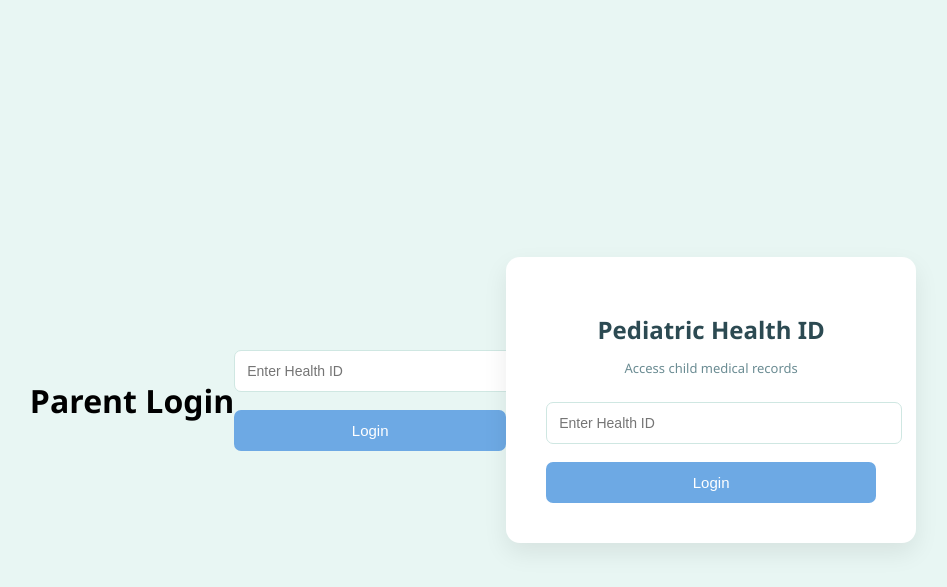
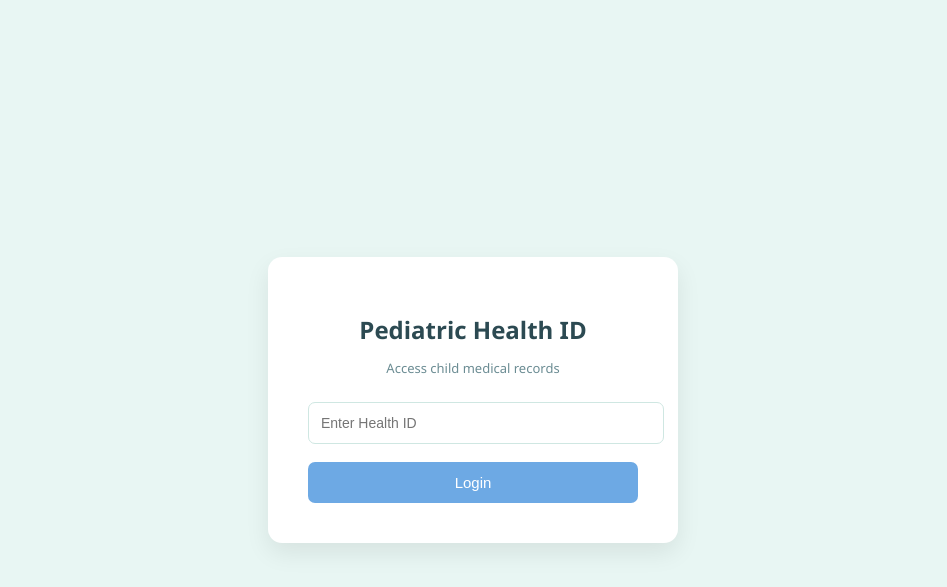
Before and after one commit to Amritha2303/pediatric-health-system, a Flask app: page / in a window 1280 px wide. Shown: the top 587 px of the page, without its empty margins (167-1114 px from the left). Run offline with Flask 3, Linux system fonts and the light colour scheme.

Commit message:
login updated

```diff
--- a/templates/login.html
+++ b/templates/login.html
@@ -1,25 +1,4 @@
-<!DOCTYPE html>
-<html>
 
-<head>
-<title>Parent Login</title>
-<link rel="stylesheet" href="/static/style.css">
-</head>
-
-<body>
-
-<h1>Parent Login</h1>
-
-<form action="/login" method="POST">
-
-<input type="text" name="health_id" placeholder="Enter Health ID" required>
-
-<button type="submit">Login</button>
-
-</form>
-
-</body>
-</html>
 <!DOCTYPE html>
 <html>
 
```
